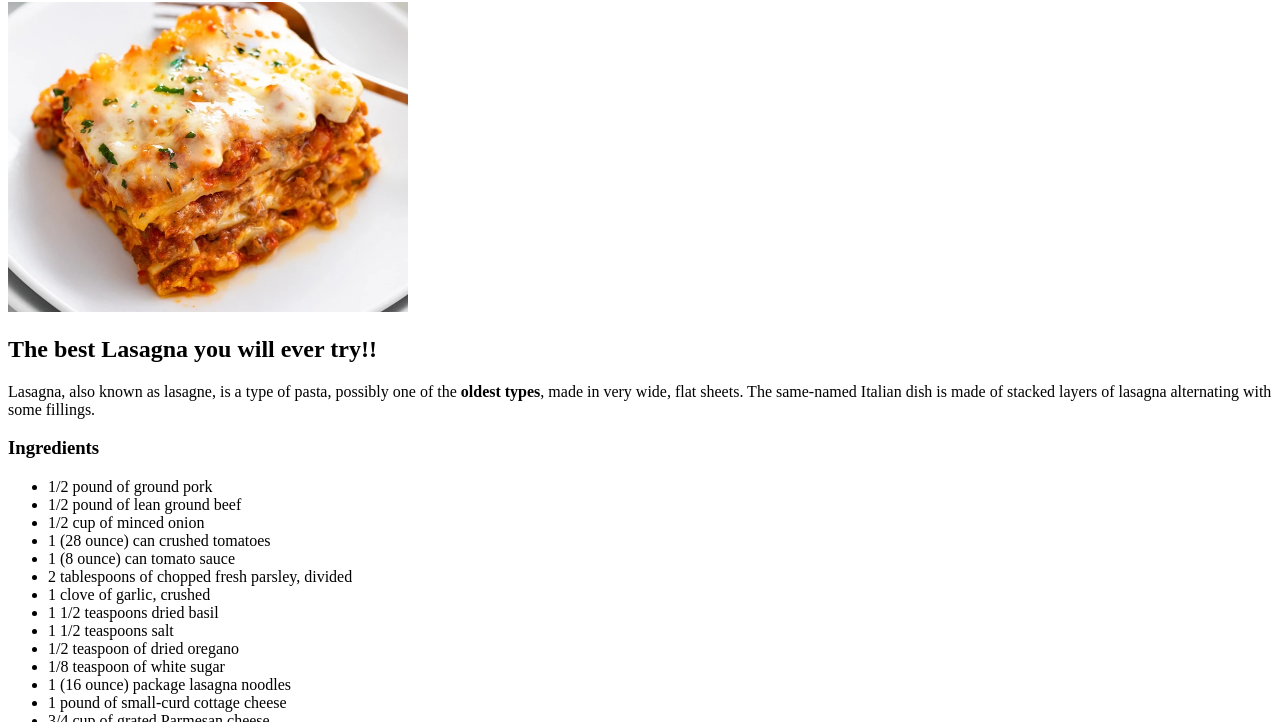
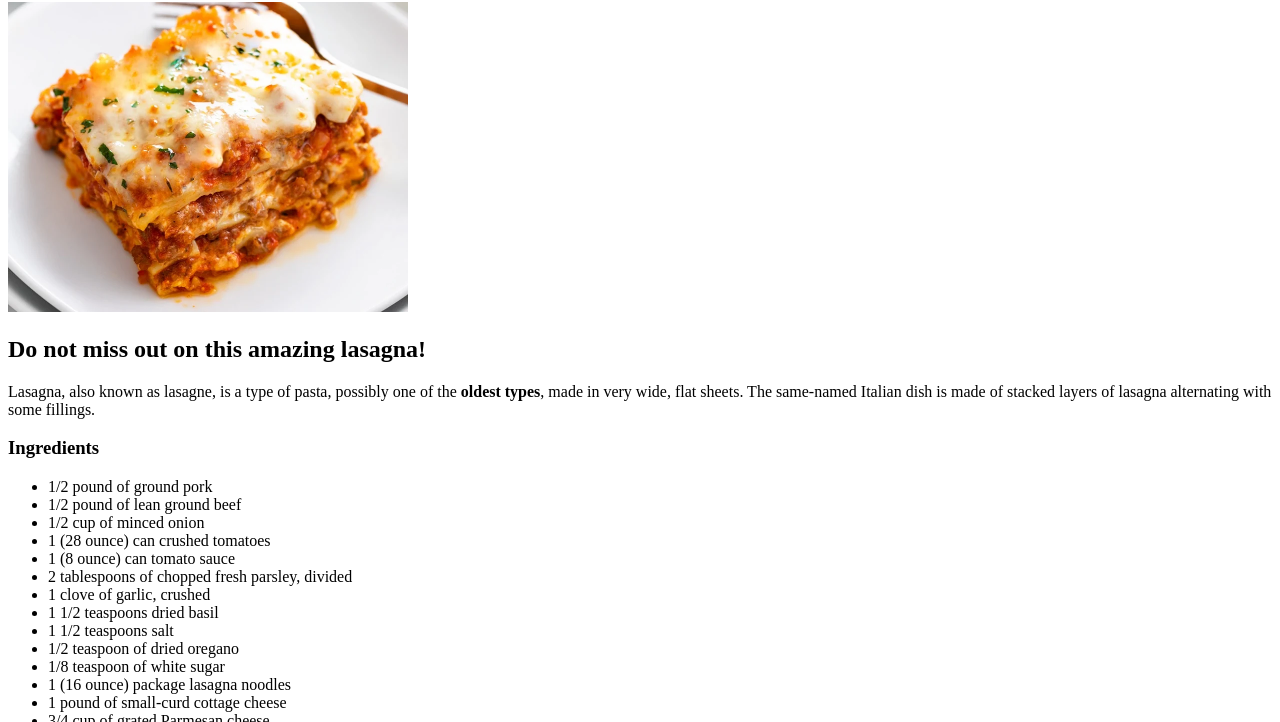
Before and after one commit to Joaoomarquess/odin-recipes, a plain HTML site: page recipes/lasagna.html in a window 1280 px wide. Shown: the part 78-800 px from the top of the page. Drawn offline with Linux system fonts and the light colour scheme.

Commit message:
Some changes on the writting of the website

```diff
--- a/recipes/lasagna.html
+++ b/recipes/lasagna.html
@@ -7,7 +7,7 @@
 <body>
     <h1>Lasagna</h1>
     <img src="../images/lasagna.jpg " width="400" height="310" alt="Lasagna dish">
-    <h2>The best Lasagna you will ever try!!</h2>
+    <h2>Do not miss out on this amazing lasagna!</h2>
     <p>Lasagna, also known as lasagne, is a type of pasta, possibly one of the <strong>oldest types</strong>, made in very wide, flat sheets. The same-named Italian dish is made of stacked layers of lasagna alternating with some fillings.</p>
     <h3>Ingredients</h3>
     <ul>
```
Also changed, not shown: recipes/carbonara.html (+1 -1 lines).
